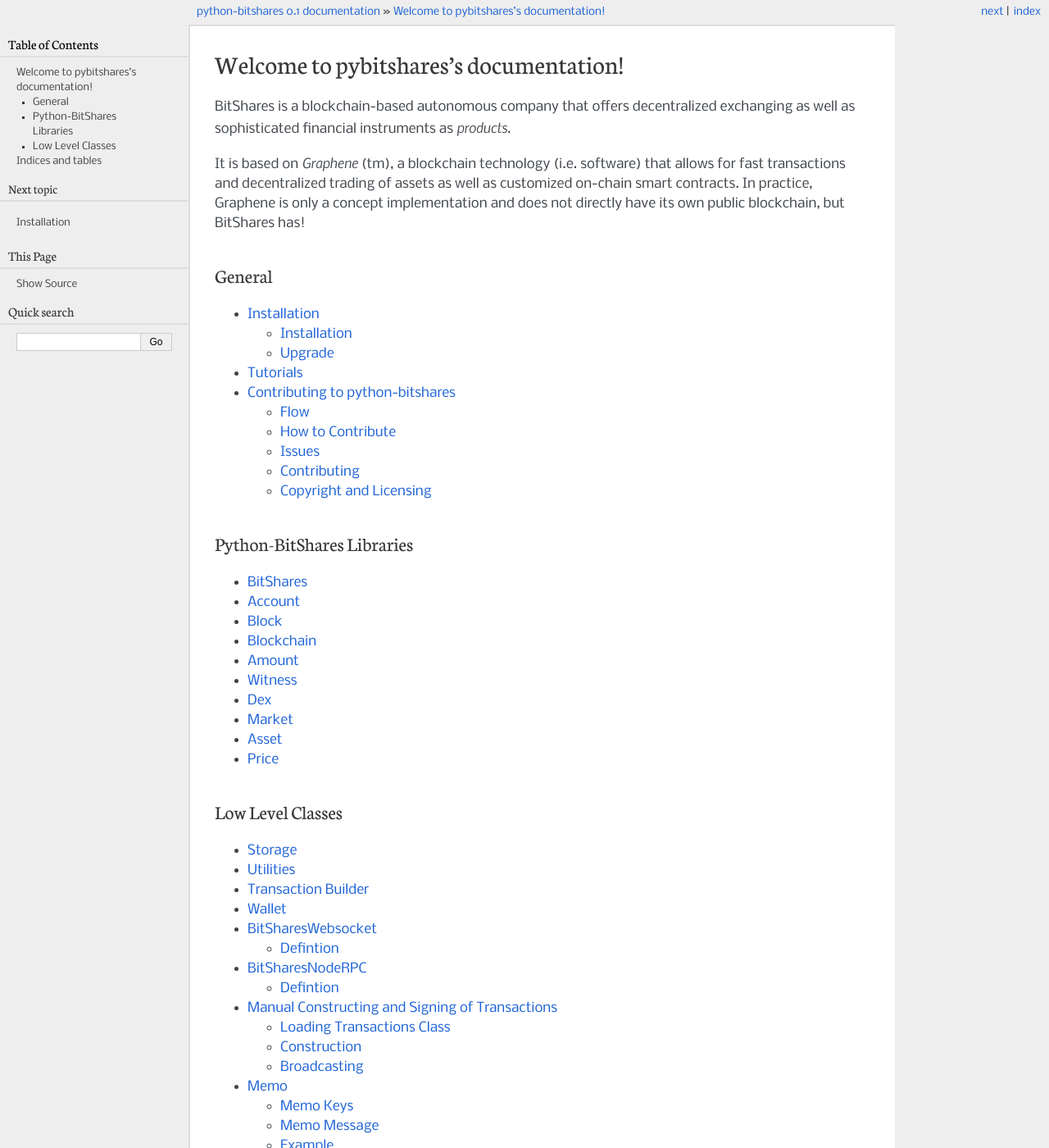
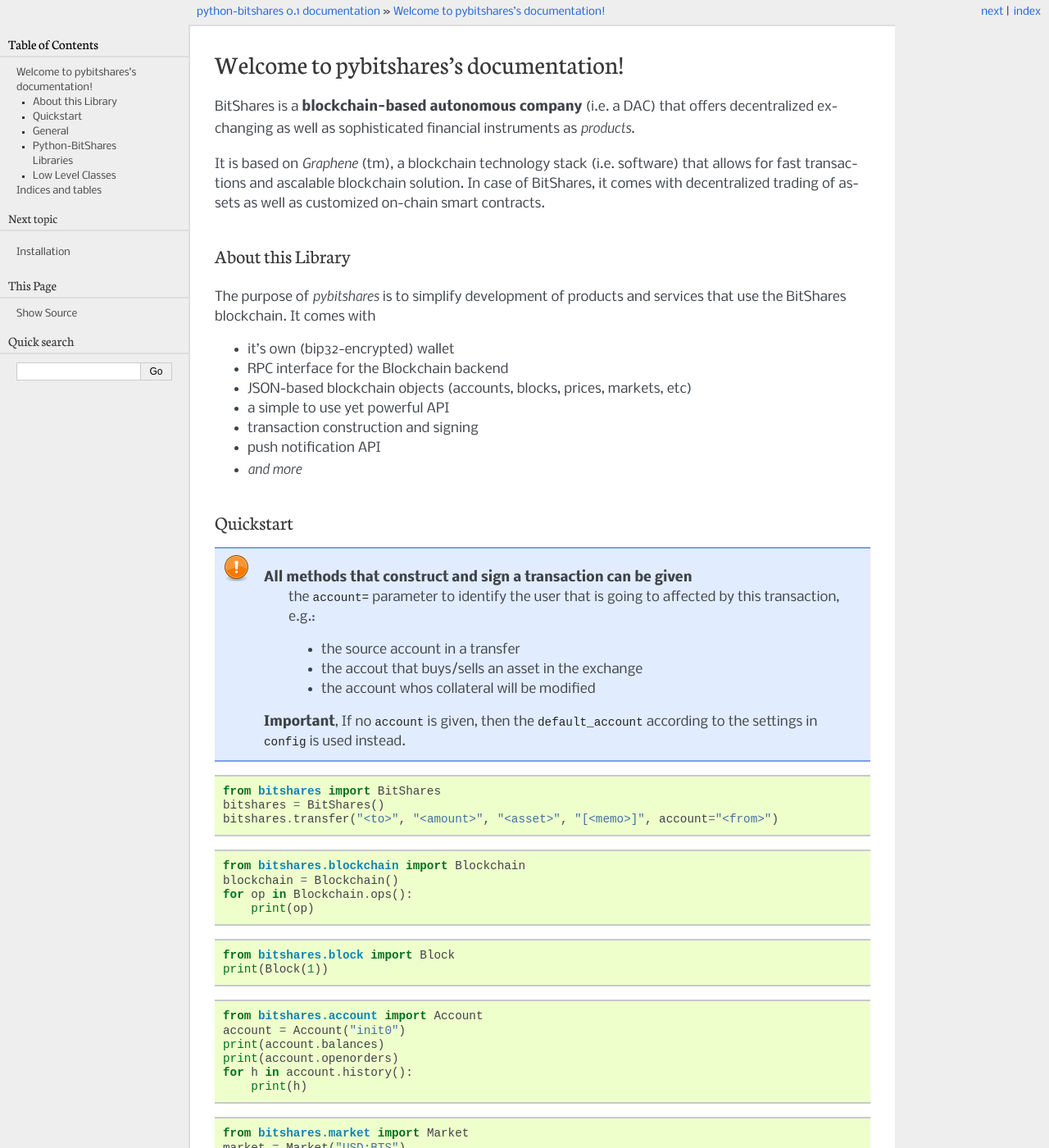
Before and after one commit to bitshares/python-bitshares, a Sphinx documentation site: the page built from docs/index.rst, in a window 1280 px wide and 1400 px high. Shown: the whole window at 82% size. Built offline with Sphinx 7.4.7, drawn with Linux system fonts in a browser that asks for light colours; pages that are not in the unit, such as notebooks, are missing from menus; some of the changed text lies outside the part shown.

Commit message:
[docs] Quickstart

```diff
--- a/docs/index.rst
+++ b/docs/index.rst
@@ -12,15 +12,84 @@
 Welcome to pybitshares's documentation!
 ===============================================
 
-BitShares is a blockchain-based autonomous company that offers
-decentralized exchanging as well as sophisticated financial instruments
-as *products*.
+BitShares is a **blockchain-based autonomous company** (i.e. a DAC) that
+offers decentralized exchanging as well as sophisticated financial
+instruments as *products*.
 
-It is based on *Graphene* (tm), a blockchain technology (i.e. software)
-that allows for fast transactions and decentralized trading of assets as
-well as customized on-chain smart contracts. In practice, Graphene is
-only a concept implementation and does not directly have its own public
-blockchain, but BitShares has!
+It is based on *Graphene* (tm), a blockchain technology stack (i.e.
+software) that allows for fast transactions and ascalable blockchain
+solution. In case of BitShares, it comes with decentralized trading of
+assets as well as customized on-chain smart contracts.
+
+About this Library
+------------------
+
+The purpose of *pybitshares* is to simplify development of products and
+services that use the BitShares blockchain. It comes with
+
+* it's own (bip32-encrypted) wallet
+* RPC interface for the Blockchain backend
+* JSON-based blockchain objects (accounts, blocks, prices, markets, etc)
+* a simple to use yet powerful API
+* transaction construction and signing
+* push notification API
+* *and more*
+
+Quickstart
+----------
+
+.. note:: All methods that construct and sign a transaction can be given
+          the ``account=`` parameter to identify the user that is going
+          to affected by this transaction, e.g.:
+
+          * the source account in a transfer
+          * the accout that buys/sells an asset in the exchange
+          * the account whos collateral will be modified
+
+         **Important**, If no ``account`` is given, then the
+         ``default_account`` according to the settings in ``config`` is
+         used instead.
+
+.. code-block:: python
+
+   from bitshares import BitShares
+   bitshares = BitShares()
+   bitshares.transfer("<to>", "<amount>", "<asset>", "[<memo>]", account="<from>")
+
+.. code-block:: python
+
+   from bitshares.blockchain import Blockchain
+   blockchain = Blockchain()
+   for op in Blockchain.ops():
+       print(op)
+
+.. code-block:: python
+
+   from bitshares.block import Block
+   print(Block(1))
+
+.. code-block:: python
+
+   from bitshares.account import Account
+   account = Account("init0")
+   print(account.balances)
+   print(account.openorders)
+   for h in account.history():
+       print(h)
+
+.. code-block:: python
+
+   from bitshares.market import Market
+   market = Market("USD:BTS")
+   print(market.ticker())
+   print(market.sell(300, 100)  # sell 100 USD for 300 BTS/USD
+
+.. code-block:: python
+
+   from bitshares.dex import Dex
+   dex = Dex()
+   dex.adjust_collateral_ratio("SILVER", 3.5)
+
 
 General
 -------------------------
```
Also changed, not shown: other parts of docs/index.rst (+1 -0 lines), docs/instances.rst (added, +16 -0 lines), 1 other file.
